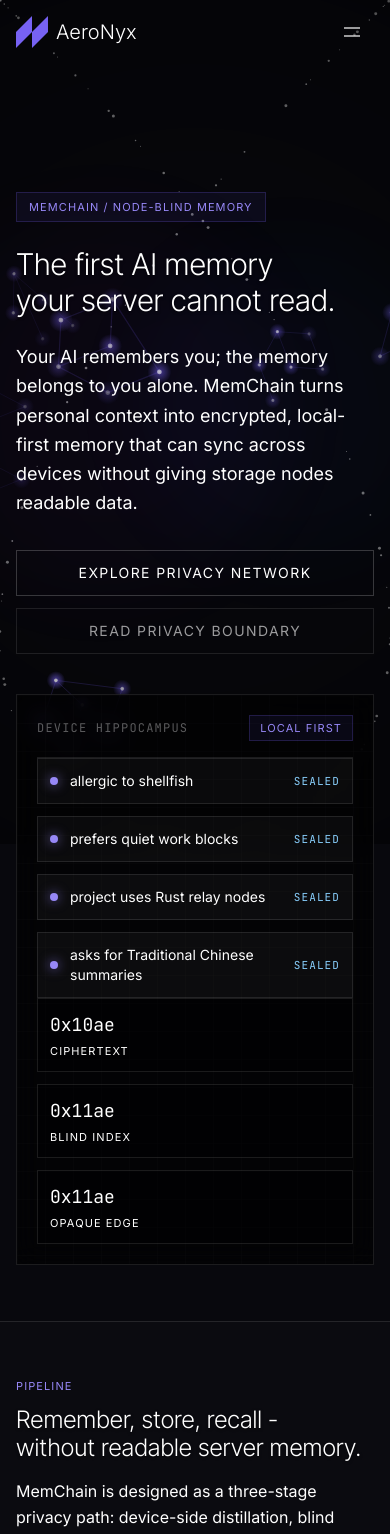
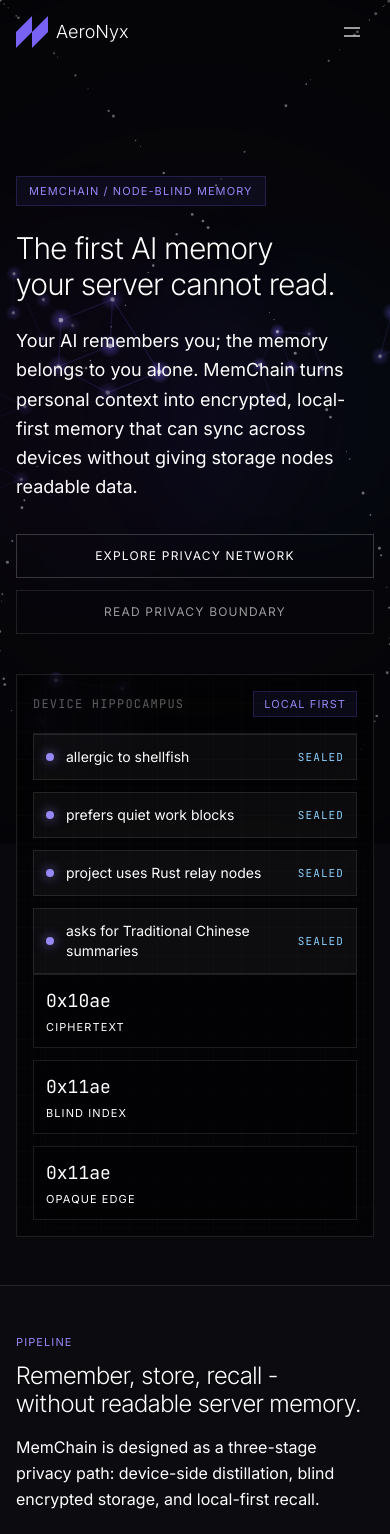
Before and after one commit to AeroNyxNetwork/AeroNyx-web, a Next.js app: page /memchain in a window 390 px wide. Shown: the top 1534 px of the page. Built offline with nearby package versions, Linux system fonts and the light colour scheme.

Commit message:
Polish web typography and responsive rhythm

```diff
--- a/components/layout/AILHeader.js
+++ b/components/layout/AILHeader.js
@@ -2,7 +2,14 @@
  * ============================================
  * File: components/layout/AILHeader.js
  * ============================================
- * Modification Reason: v2.1 - Protocol-first navigation restructure.
+ * Modification Reason: v2.2 - Apple-grade responsive header polish.
+ *   Desktop navigation now starts at the lg breakpoint instead of md so iPad
+ *   and narrow tablet widths use the mobile menu rather than squeezing long
+ *   protocol/product labels into one row. CTA/link tap targets keep the
+ *   44px minimum interaction geometry.
+ *
+ * Historical Notes:
+ *   v2.1 - Protocol-first navigation restructure.
  *   The homepage now focuses on the AeroNyx protocol layer, while MemChain
  *   and Privacy Network live on dedicated secondary pages. Header links use
  *   Next.js Link for internal routes so locale prefixes remain compatible.
@@ -19,7 +26,7 @@
  *   - Do not point the CTA back to #download-vpn on the homepage. The product
  *     download area now belongs to pages/privacy-network.js.
  *
- * Last Modified: v2.1 - Protocol-first navigation
+ * Last Modified: v2.2 - Tablet-safe header navigation
  * ============================================
  */
 
@@ -100,18 +107,18 @@ const AILHeader = () => {
 
       {/* Navbar content */}
       <div className="relative z-10 max-w-7xl mx-auto px-4 sm:px-6 lg:px-8">
-        <div className="flex items-center justify-between h-16 md:h-20">
+        <div className="flex items-center justify-between h-16 lg:h-[4.5rem]">
           {/* Logo */}
           <div className="flex-shrink-0 flex items-center">
             <Link href="/" locale={locale} className="flex items-center space-x-2">
               <AeroNyxLogo width={32} height={32} />
-              <span className="text-xl font-light">AeroNyx</span>
+              <span className="text-lg font-light tracking-normal lg:text-xl">AeroNyx</span>
             </Link>
           </div>
 
           {/* Desktop navigation */}
-          <div className="hidden md:flex items-center space-x-8">
-            <nav className="flex items-center space-x-6">
+          <div className="hidden lg:flex items-center gap-6 xl:gap-8">
+            <nav className="flex items-center gap-4 xl:gap-6">
               {navLinks.map((link) => (
                 link.external ? (
                   <a
@@ -119,7 +126,7 @@ const AILHeader = () => {
                     href={link.href}
                     target="_blank"
                     rel="noopener noreferrer"
-                    className="text-white/60 hover:text-white transition-colors text-sm uppercase tracking-wider"
+                    className="inline-flex min-h-[44px] items-center text-xs uppercase tracking-eyebrow text-white/60 transition-colors hover:text-white xl:text-sm"
                   >
                     {link.label}
                   </a>
@@ -128,7 +135,7 @@ const AILHeader = () => {
                     key={link.href}
                     href={link.href}
                     onClick={(e) => handleNavClick(e, link.href)}
-                    className="text-white/60 hover:text-white transition-colors text-sm uppercase tracking-wider"
+                    className="inline-flex min-h-[44px] items-center text-xs uppercase tracking-eyebrow text-white/60 transition-colors hover:text-white xl:text-sm"
                   >
                     {link.label}
                   </a>
@@ -137,7 +144,7 @@ const AILHeader = () => {
                     key={link.href}
                     href={link.href}
                     locale={locale}
-                    className="text-white/60 hover:text-white transition-colors text-sm uppercase tracking-wider"
+                    className="inline-flex min-h-[44px] items-center text-xs uppercase tracking-eyebrow text-white/60 transition-colors hover:text-white xl:text-sm"
                   >
                     {link.label}
                   </Link>
@@ -147,7 +154,7 @@ const AILHeader = () => {
 
             <div className="relative" data-language-menu>
               <button
-                className="px-3 py-2 text-white/60 hover:text-white transition-colors text-sm uppercase tracking-wider"
+                className="min-h-[44px] px-3 py-2 text-xs uppercase tracking-eyebrow text-white/60 transition-colors hover:text-white xl:text-sm"
                 aria-label={copy.nav.language}
                 aria-expanded={isLanguageOpen}
                 onClick={() => setIsLanguageOpen((value) => !value)}
@@ -177,11 +184,11 @@ const AILHeader = () => {
 
             <div>
               <motion.div
-                className="relative px-6 py-2.5 border border-white/20 hover:border-white/40 transition-all"
+                className="relative flex min-h-[44px] items-center border border-white/20 px-5 py-2.5 transition-all hover:border-white/40 xl:px-6"
                 whileHover={{ scale: 1.03 }}
                 whileTap={{ scale: 0.98 }}
               >
-                <Link href="/privacy-network" locale={locale} className="relative z-10 text-sm uppercase tracking-wider">
+                <Link href="/privacy-network" locale={locale} className="relative z-10 text-xs uppercase tracking-eyebrow xl:text-sm">
                   {copy.nav.privacyAccess || copy.nav.downloads}
                 </Link>
               </motion.div>
@@ -189,7 +196,7 @@ const AILHeader = () => {
           </div>
 
           {/* Mobile menu button */}
-          <div className="md:hidden">
+          <div className="lg:hidden">
             <button
               className="p-2 text-white/60 hover:text-white min-w-[44px] min-h-[44px] flex items-center justify-center"
               onClick={() => setIsOpen(!isOpen)}
@@ -211,7 +218,7 @@ const AILHeader = () => {
       <AnimatePresence>
         {isOpen && (
           <motion.div
-            className="md:hidden relative z-20"
+            className="lg:hidden relative z-20"
             initial={{ opacity: 0, height: 0 }}
             animate={{ opacity: 1, height: 'auto' }}
             exit={{ opacity: 0, height: 0 }}
--- a/pages/memchain.js
+++ b/pages/memchain.js
@@ -5,7 +5,13 @@
  * Creation Reason: Create a dedicated MemChain landing page so the homepage
  * can return to protocol-layer storytelling while Memory Chain gets a
  * citation-ready SEO/GEO surface of its own.
- * Modification Reason: v1.0 - New page for node-blind AI memory positioning.
+ * Modification Reason: v1.1 - Apple-grade page rhythm and mobile polish.
+ *   Tightened the hero visual on phone widths, unified card surfaces through
+ *   globals.css v3.3 utilities, and adjusted CTA/text rhythm so the page feels
+ *   premium without sacrificing the claim-safe MemChain story.
+ *
+ * Historical Notes:
+ *   v1.0 - New page for node-blind AI memory positioning.
  * Main Functionality:
  *   - Explains MemChain as a local-first, node-blind AI memory layer.
  *   - Shows the remember/store/recall pipeline, privacy boundary, benchmark
@@ -29,7 +35,7 @@
  *   - Any future accuracy claim above the measured 66-68 percent end-to-end
  *     range must be backed by a fresh benchmark before it appears here.
  *
- * Last Modified: v1.0 - Dedicated MemChain page
+ * Last Modified: v1.1 - Secondary page typography polish
  * ============================================
  */
 
@@ -183,7 +189,7 @@ export default function MemChainPage() {
 
       <AILHeader />
 
-      <main className="relative z-10 pt-28 md:pt-36">
+      <main className="relative z-10 pt-24 md:pt-32">
         <Hero />
         <Pipeline />
         <Pillars />
@@ -199,7 +205,7 @@ export default function MemChainPage() {
 }
 
 const Hero = () => (
-  <section className="pb-14 md:pb-24">
+  <section className="pb-12 md:pb-24">
     <Container>
       <div className="grid gap-10 lg:grid-cols-[1.05fr_0.95fr] lg:items-center">
         <motion.div
@@ -221,13 +227,13 @@ const Hero = () => (
           <div className="mt-8 flex flex-col gap-3 sm:flex-row">
             <Link
               href="/privacy-network"
-              className="inline-flex min-h-[44px] items-center justify-center border border-white/20 px-6 py-3 text-sm uppercase tracking-eyebrow text-white transition-colors hover:border-brand-line hover:bg-brand-faint"
+              className="inline-flex min-h-[44px] items-center justify-center border border-white/20 px-6 py-3 text-center text-xs uppercase leading-none tracking-eyebrow text-white transition-colors hover:border-brand-line hover:bg-brand-faint md:text-sm"
             >
               Explore privacy network
             </Link>
             <a
               href="#privacy-boundary"
-              className="inline-flex min-h-[44px] items-center justify-center border border-white/10 px-6 py-3 text-sm uppercase tracking-eyebrow text-white/60 transition-colors hover:text-white"
+              className="inline-flex min-h-[44px] items-center justify-center border border-white/10 px-6 py-3 text-center text-xs uppercase leading-none tracking-eyebrow text-white/60 transition-colors hover:text-white md:text-sm"
             >
               Read privacy boundary
             </a>
@@ -247,10 +253,10 @@ const Hero = () => (
 );
 
 const MemoryVisual = () => (
-  <div className="relative min-h-[32rem] overflow-hidden border border-white/10 bg-black/60 p-5 backdrop-blur-md">
+  <div className="page-surface relative min-h-[26rem] overflow-hidden border p-4 md:min-h-[32rem] md:p-5">
     <div className="absolute inset-0 opacity-[0.05]" style={{ backgroundImage: 'linear-gradient(rgba(255,255,255,0.24) 1px, transparent 1px), linear-gradient(90deg, rgba(255,255,255,0.24) 1px, transparent 1px)', backgroundSize: '28px 28px' }} />
-    <div className="relative z-10 flex h-full min-h-[29rem] flex-col justify-between">
-      <div className="flex items-center justify-between border-b border-white/10 pb-4">
+    <div className="relative z-10 flex h-full min-h-[23rem] flex-col justify-between md:min-h-[29rem]">
+      <div className="flex items-center justify-between gap-3 border-b border-white/10 pb-4">
         <span className="font-mono text-xs uppercase tracking-eyebrow text-white/35">device hippocampus</span>
         <span className="border border-brand-line bg-brand-faint px-2.5 py-1 text-[10px] uppercase tracking-eyebrow text-brand-light">local first</span>
       </div>
@@ -261,10 +267,10 @@ const MemoryVisual = () => (
             initial={{ opacity: 0, x: -14 }}
             animate={{ opacity: 1, x: 0 }}
             transition={{ duration: 0.45, delay: 0.2 + index * 0.08, ease: EASE }}
-            className="grid grid-cols-[auto_1fr_auto] items-center gap-3 border border-white/10 bg-white/[0.035] p-3"
+            className="grid grid-cols-[auto_minmax(0,1fr)_auto] items-center gap-3 border border-white/10 bg-white/[0.035] p-3"
           >
             <span className="h-2 w-2 rounded-pill bg-brand-light shadow-[0_0_12px_rgba(151,136,247,0.75)]" />
-            <span className="text-sm text-white/72">{item}</span>
+            <span className="min-w-0 text-sm text-white/72">{item}</span>
             <span className="font-mono text-[10px] uppercase tracking-eyebrow text-cipher-light">sealed</span>
           </motion.div>
         ))}
@@ -282,7 +288,7 @@ const MemoryVisual = () => (
 );
 
 const Pipeline = () => (
-  <section className="border-y border-white/10 bg-white/[0.015] py-14 md:py-20">
+  <section className="border-y border-white/10 bg-white/[0.015] py-12 md:py-20">
     <Container>
       <SectionHeader
         eyebrow="Pipeline"
@@ -297,7 +303,7 @@ const Pipeline = () => (
             whileInView={{ opacity: 1, y: 0 }}
             viewport={{ once: true }}
             transition={{ duration: 0.5, delay: index * 0.08, ease: EASE }}
-            className="border border-white/10 bg-black/50 p-5"
+            className="page-card border p-4 md:p-5"
           >
             <div className="text-[10px] uppercase tracking-eyebrow text-brand-light">{item.label}</div>
             <h2 className="mt-4 text-2xl font-light text-white">{item.title}</h2>
@@ -327,7 +333,7 @@ const Pillars = () => (
       />
       <div className="mt-10 grid gap-4 lg:grid-cols-3">
         {pillars.map((pillar) => (
-          <article key={pillar.title} className="border border-white/10 bg-white/[0.025] p-5">
+          <article key={pillar.title} className="page-card border p-4 md:p-5">
             <h2 className="text-2xl font-light text-white">{pillar.title}</h2>
             <p className="mt-3 text-sm leading-relaxed text-white/58">{pillar.description}</p>
             <div className="mt-5 border border-brand-line bg-brand-faint p-3 text-xs leading-relaxed text-brand-light/88">
@@ -350,8 +356,8 @@ const Benchmarks = () => (
       />
       <div className="mt-10 grid gap-4 md:grid-cols-2 lg:grid-cols-4">
         {benchmarkCards.map((item) => (
-          <div key={item.label} className="border border-white/10 bg-white/[0.025] p-5">
-            <div className="font-mono text-4xl font-light text-white">{item.value}</div>
+          <div key={item.label} className="page-card border p-4 md:p-5">
+            <div className="font-mono text-3xl font-light text-white md:text-4xl">{item.value}</div>
             <div className="mt-3 text-[10px] uppercase tracking-eyebrow text-white/42">{item.label}</div>
             <p className="mt-3 text-xs leading-relaxed text-white/46">{item.note}</p>
           </div>
@@ -433,7 +439,7 @@ const FAQ = () => (
       />
       <div className="mt-10 grid gap-4 md:grid-cols-2">
         {faqs.map((item) => (
-          <article key={item.q} className="border border-white/10 bg-black/45 p-5">
+          <article key={item.q} className="page-card border p-4 md:p-5">
             <h2 className="text-lg font-medium text-white">{item.q}</h2>
             <p className="mt-3 text-sm leading-relaxed text-white/58">{item.a}</p>
           </article>
--- a/styles/globals.css
+++ b/styles/globals.css
@@ -2,7 +2,15 @@
  * ============================================
  * File: styles/globals.css
  * ============================================
- * Modification Reason: v3.2 — Apple-grade homepage typography compatibility.
+ * Modification Reason: v3.3 — Apple-grade interaction and secondary-page polish.
+ *   1. Added baseline touch-action and text-size stability for interactive
+ *      controls so iOS/Android taps feel immediate and do not trigger
+ *      accidental text scaling.
+ *   2. Added page-surface utility rules used by the new MemChain and Privacy
+ *      Network pages for quieter card rhythm and consistent mobile spacing.
+ *
+ * Historical Notes:
+ *   v3.2 — Apple-grade homepage typography compatibility.
  *   1. Added fixed breakpoint display scales for desktop/tablet/phone instead
  *      of fluid viewport-driven text. This keeps headings predictable across
  *      Safari, iOS, macOS, Windows, and Android.
@@ -66,7 +74,7 @@
  *     referenced by older sections — do not delete.
  *   - Heading text-shadow must stay neutral black. No colored glows.
  *
- * Last Modified: v3.2 — Apple-compatible type scale and locale fallback
+ * Last Modified: v3.3 — Interaction and secondary-page polish
  * ============================================
  */
 
@@ -175,6 +183,10 @@ h1, h2, h3, h4, h5, h6, p, span, a, button {
   text-rendering: optimizeLegibility;
 }
 
+a, button {
+  touch-action: manipulation;
+}
+
 h1, h2, h3, .heading-text {
   font-family: var(--font-display), var(--font-sans), var(--font-apple-ui);
   letter-spacing: 0;
@@ -258,6 +270,17 @@ pre {
   letter-spacing: 0;
 }
 
+.page-surface {
+  border-color: rgba(255, 255, 255, 0.1);
+  background: rgba(0, 0, 0, 0.48);
+  backdrop-filter: blur(16px);
+}
+
+.page-card {
+  border-color: rgba(255, 255, 255, 0.1);
+  background: rgba(255, 255, 255, 0.025);
+}
+
 @media (max-width: 1024px) {
   :root {
     --type-display-xl: 3.375rem;
@@ -298,6 +321,12 @@ pre {
   a[class*='px-'],
   button[class*='px-'] {
     min-height: 44px;
+  }
+
+  .page-surface,
+  .page-card {
+    border-left-width: 1px;
+    border-right-width: 1px;
   }
 }
 
```
Also changed, not shown: pages/privacy-network.js (+19 -13 lines).
